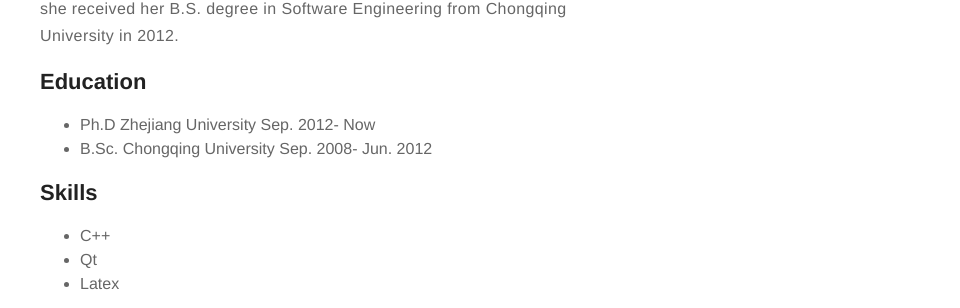
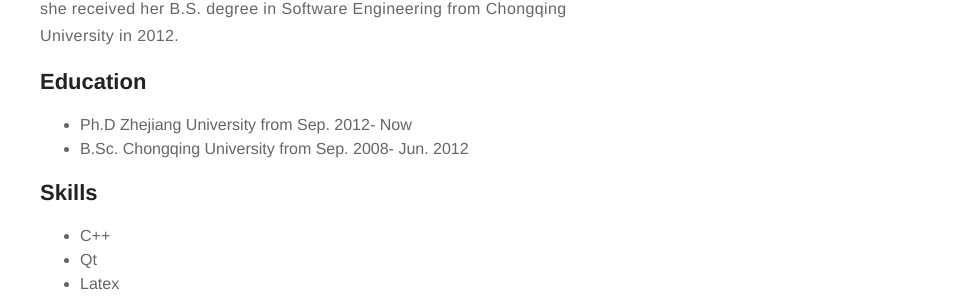
Before and after one commit to catherineytw/YutongWang, a Jekyll site: the page built from about.md, in a window 1280 px wide. Shown: the part 539-847 px from the top of the page, without its empty margins (320-1280 px from the left). Built offline with Jekyll 4.4.1, drawn with Linux system fonts in a browser that asks for light colours.

Commit message:
change education

```diff
--- a/about.md
+++ b/about.md
@@ -12,8 +12,8 @@ B.S. degree in Software Engineering from Chongqing University in 2012.</p>
 
 <h2>Education</h2>
 <ul>
-	<li>Ph.D Zhejiang University Sep. 2012- Now</li>
-	<li>B.Sc. Chongqing University Sep. 2008- Jun. 2012</li>
+	<li>Ph.D Zhejiang University from Sep. 2012- Now</li>
+	<li>B.Sc. Chongqing University from Sep. 2008- Jun. 2012</li>
 </ul>
 
 
```
